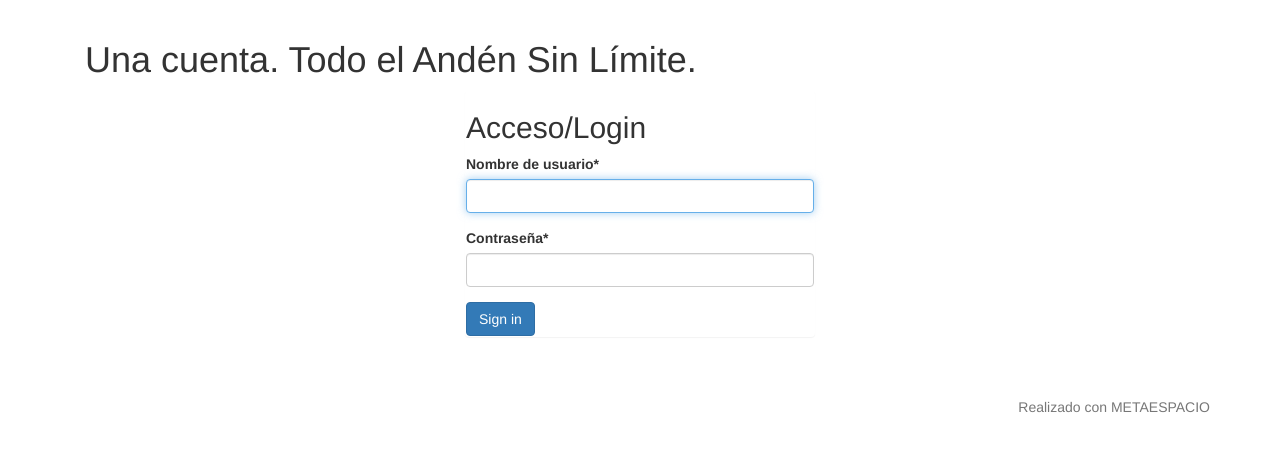
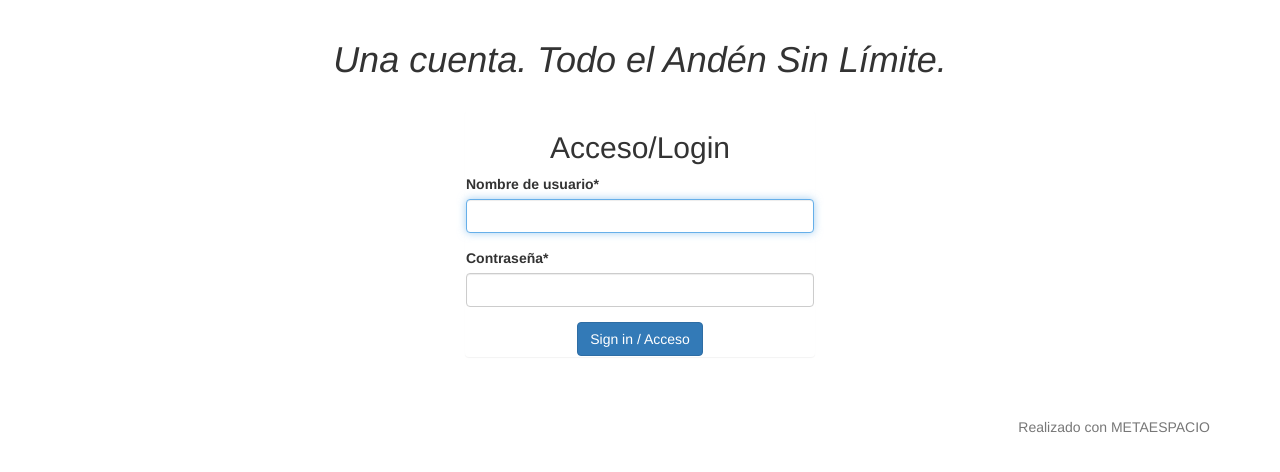
Before and after one commit to kreitek/metaespacio, a Django app: page /accounts/login/ in a window 1280 px wide. Shown: the part 52-524 px from the top of the page. Run offline with Django 3.2, Linux system fonts and the light colour scheme; some libraries are stand-ins or nearby versions.

Commit message:
Small visual change

```diff
--- a/metaespacio/plantilla/templates/registration/login.html
+++ b/metaespacio/plantilla/templates/registration/login.html
@@ -3,14 +3,14 @@
 
 {% block body %}
     <div class="container-fluid">
-        <h1 class="center-block">Una cuenta. Todo el Andén Sin Límite.</h1>
+        <h1 class="center-block" align="center"><i>Una cuenta. Todo el Andén Sin Límite.</i></h1><br>
         <div class="row">
             <div class="col-md-offset-4 col-md-4">
                 <form role="form" class="panel" method="POST" action="{% url 'login' %}">
-                    <h2 class="form-signin-heading">Acceso/Login</h2>
+                    <h2 class="form-signin-heading" align="center">Acceso/Login</h2>
                     {% csrf_token %}
                     {{ form|crispy }}
-                    <button type="submit" class="btn btn-primary">Sign in</button>
+                    <center><button type="submit" class="btn btn-primary">Sign in / Acceso</button></center>
                 </form>
             </div>
         </div>
--- a/metaespacio/registro/forms.py
+++ b/metaespacio/registro/forms.py
@@ -56,7 +56,7 @@ class UsuarioForm(forms.ModelForm):
         try:
             ESIdentityCardNumberField().clean(dni)
         except forms.ValidationError:
-            raise forms.ValidationError("El número identificador no es válido")
+            raise forms.ValidationError("El número identificador (DNI) no es válido")
         p1 = cleaned_data.get('password1')
         p2 = cleaned_data.get('password2')
         if p1 and p2 and p1 != p2:
@@ -65,5 +65,4 @@ class UsuarioForm(forms.ModelForm):
 
     class Meta:
         model = Usuario
-        fields = ['first_name', 'last_name', 'username', 'email',
-                  'dni', 'direccion', 'telefono']
+        fields = ['first_name', 'last_name', 'email', 'dni', 'direccion', 'telefono', 'username']
```
